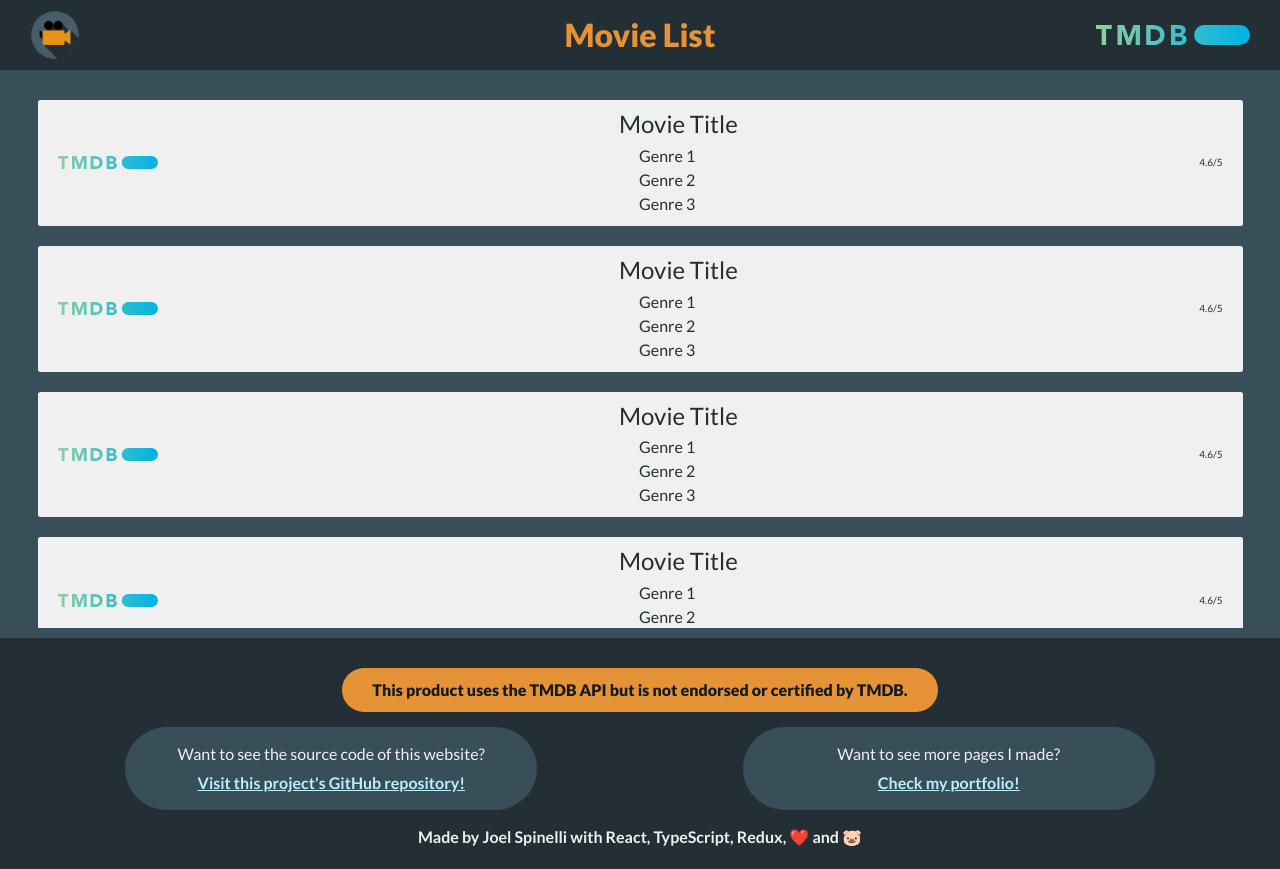
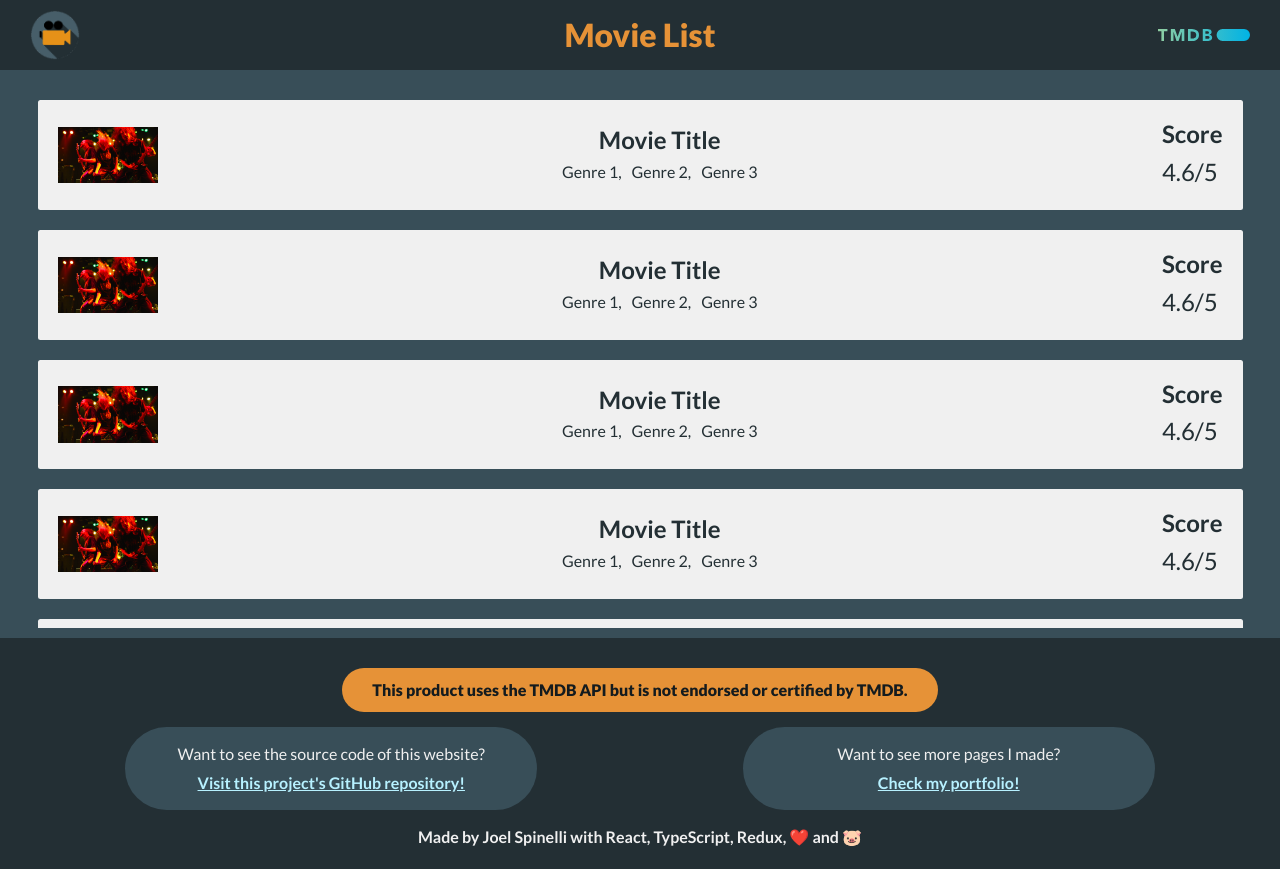
Before and after one commit to joelspi97/movie-finder, a React (Create React App) app: page / in a window 1280 px wide. Built offline with nearby package versions, Linux system fonts and the light colour scheme.

Commit message:
finished layout preview of movielist and movie components

```diff
--- a/src/components/Movie.tsx
+++ b/src/components/Movie.tsx
@@ -1,22 +1,25 @@
 import { connect } from 'react-redux';
 import { Link } from 'react-router-dom';
 import '../scss/components/Movie.scss';
-import dummyImg from '../assets/tmdb-logo.svg';
+import dummyImg from '../assets/dummy-image.png';
 
 function Movie() {
     return (
         <li className="movie rounded">
             <Link to="details">
                 <img src={dummyImg} alt="" />
-                <div>
+                <div className="movie__body">
                     <h2>Movie Title</h2>
                     <ul>
-                        <li>Genre 1</li>
-                        <li>Genre 2</li>
+                        <li>Genre 1,</li>
+                        <li>Genre 2,</li>
                         <li>Genre 3</li>
                     </ul>
                 </div>
-                <div>4.6/5</div>
+                <div className="movie__score">
+                    <h2>Score</h2>
+                    <p>4.6/5</p>
+                </div>
             </Link>
         </li>
     );
--- a/src/components/MovieDetails.tsx
+++ b/src/components/MovieDetails.tsx
@@ -1,4 +1,5 @@
 import { connect } from 'react-redux';
+import '../scss/components/MovieDetails.scss';
 
 function MovieDetails() {
     return (
--- a/src/layout/Footer.tsx
+++ b/src/layout/Footer.tsx
@@ -8,14 +8,14 @@ function Footer() {
             <p className="footer__attribution rounded-pill mb-4 py-3 px-5">This product uses the TMDB API but is not endorsed or certified by TMDB.</p>
             <Row className="justify-content-around">
                 <Col
-                    className="footer__link-wrapper d-flex flex-column justify-content-evenly rounded-pill mb-4 py-4 px-5"
+                    className="footer__link-wrapper d-flex flex-column justify-content-evenly align-items-center rounded-pill mb-4 py-4 px-5"
                     sm={12} md={5} lg={4}
                 >
                     <p>Want to see the source code of this website?</p>
                     <a href="https://github.com/joelspi97/movie-list"> Visit this project's GitHub repository!</a>
                 </Col>
                 <Col
-                    className="footer__link-wrapper d-flex flex-column justify-content-evenly rounded-pill mb-4 py-4 px-5"
+                    className="footer__link-wrapper d-flex flex-column justify-content-evenly align-items-center rounded-pill mb-4 py-4 px-5"
                     sm={12} md={5} lg={4}
                 >
                     <p>Want to see more pages I made?</p>
--- a/src/layout/Header.tsx
+++ b/src/layout/Header.tsx
@@ -7,10 +7,10 @@ import '../scss/layout/Header.scss';
 function Header() {
     return (
       <header className="header container-fluid">
-            <Link to="/" title="Link back to home">
+            <Link className="me-2 me-sm-0" to="/" title="Link back to home">
                 <img src={movieListLogo} alt="Movie List Logo - Link back to home" />
             </Link>
-            <h1 className="d-none d-sm-block">Movie List</h1>
+            <h1>Movie List</h1>
             <img className="header__attribution-img" src={attributionLogo} alt="The Movie Database logo" title="This product uses the TMDB API but is not endorsed or certified by TMDB" />
       </header>
     );
--- a/src/scss/abstracts/variables.scss
+++ b/src/scss/abstracts/variables.scss
@@ -17,9 +17,13 @@ $fs: (
 
 /* BS Breakpoints */
 $project-bp: (
+    'xs': 438px,
     'sm': 576px,
     'md': 768px,
     'lg': 992px,
     'xl': 1200px,
     'xxl': 1400px
 );
+
+/* Transitions */
+$transition: 0.1s;
--- a/src/scss/components/Movie.scss
+++ b/src/scss/components/Movie.scss
@@ -3,7 +3,7 @@
 .movie {
     background-color: $white;
     margin-bottom: 2rem;
-    padding: 1rem 2rem;
+    padding: 2rem;
 
     a {
         align-items: center;
@@ -23,12 +23,39 @@
         height: 100%;
     }
 
-    h2 {
-        font-size: map-get($fs, 'lg');
+    &__body {
+        align-items: center;
+        display: flex;
+        flex-direction: column;
+        justify-content: center;
+
+        h2 {
+            font-size: map-get($fs, 'lg');
+            font-weight: 700;
+        }
+
+        ul {
+            list-style: none;
+            font-size: map-get($fs, 'md');
+            display: flex;
+            padding: 0;
+        }
+
+        li {
+            margin: 0 0.5rem;
+        }
     }
 
-    ul {
-        list-style: none;
-        font-size: map-get($fs, 'md');
+
+    &__score {
+        h2 {
+            font-size: map-get($fs, 'lg');
+            font-weight: 700;
+        }
+
+        p {
+            font-size: map-get($fs, 'lg');
+            margin-bottom: 0;
+        }
     }
 }
--- /dev/null
+++ b/src/scss/components/MovieDetails.scss
@@ -0,0 +1,5 @@
+@import '../abstracts/variables.scss';
+
+.movie-details {
+
+}
--- a/src/scss/layout/Footer.scss
+++ b/src/scss/layout/Footer.scss
@@ -36,6 +36,13 @@
         a {
             color: $light-blue;
             font-weight: 700;
+            width: fit-content;
+            transition: color $transition ease-in-out;
+
+            &:hover,
+            &:focus {
+                color: $orange;
+            }
         }
     }
 }
--- a/src/scss/layout/Header.scss
+++ b/src/scss/layout/Header.scss
@@ -1,21 +1,32 @@
 @import '../abstracts/variables.scss';
+@import '../abstracts/mixins/breakpoint.scss';
 
 .header.container-fluid {
     align-items: center;
     background-color: $dark-grey;
     display: grid;
-    height: 13vh;
+    height: fit-content;
     grid-template-columns: repeat(3, 1fr);
     justify-items: center;
     margin-bottom: 3rem;
     padding: 1rem 3rem;
 
+    @include breakpoint(map-get($project-bp, 'sm')) {
+        grid-template-columns: fit-content(100%);
+    }
+
     a {
         justify-self: self-start;
         grid-column: 1;
+        transition: transform $transition ease-in-out;
 
         img {
             width: 5rem;
+        }
+
+        &:hover,
+        &:focus {
+            transform: scale(1.1);
         }
     }
 
@@ -28,12 +39,20 @@
         grid-column: 2;
         margin-bottom: 0;
         white-space: nowrap;
+
+        @include breakpoint(map-get($project-bp, 'sm')) {
+            justify-self: self-start;
+        }
+
+        @include breakpoint(map-get($project-bp, 'xs')) {
+            display: none;
+        }
     }
 
     .header__attribution-img {
         grid-column: 3;
         justify-self: self-end;
-        height: 2rem;
+        height: 1.2rem;
         width: auto;
     }
 }
```
Also changed, not shown: src/assets/dummy-image.png (added), 1 other file (tests, documents, lock files or other folders).
